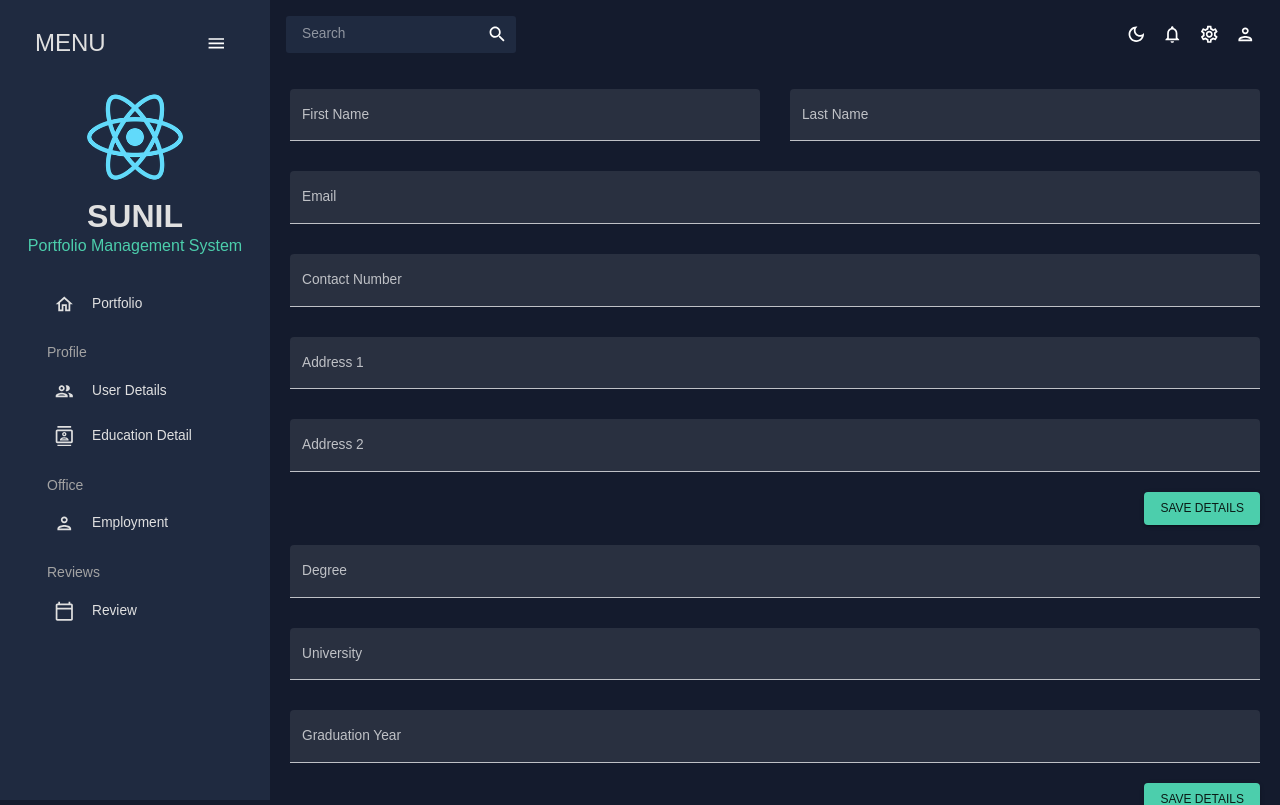
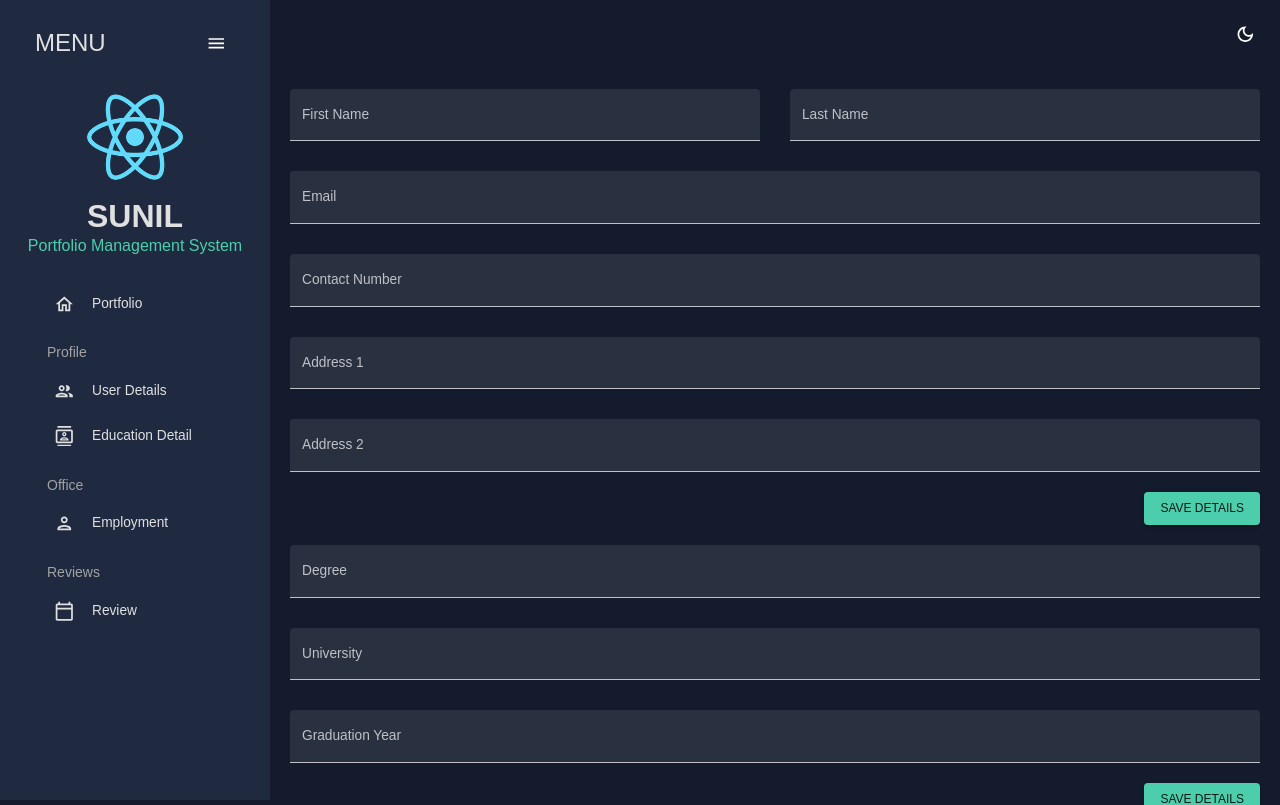
Before and after one commit to srpuce11/portfolio-management-system, a React (Create React App) app: page /reviews in a window 1280 px wide. Shown: the top 805 px of the page. Built offline with nearby package versions, Linux system fonts and the light colour scheme.

Commit message:
final-save

```diff
--- a/package.json
+++ b/package.json
@@ -24,11 +24,13 @@
     "@testing-library/user-event": "^13.5.0",
     "formik": "^2.4.3",
     "framer-motion": "^11.3.2",
+    "html2canvas": "^1.4.1",
     "react": "^18.3.1",
     "react-dom": "^18.3.1",
     "react-pro-sidebar": "^0.7.1",
     "react-router-dom": "^6.24.1",
     "react-scripts": "5.0.1",
+    "use-react-screenshot": "^4.0.0",
     "web-vitals": "^2.1.4",
     "yup": "^1.2.0"
   },
--- a/src/Routes/RouterModule.jsx
+++ b/src/Routes/RouterModule.jsx
@@ -16,13 +16,13 @@ import MainPage from "../pages/MainPage";
 
 const AppLayout = ({ children }) => {
   const location = useLocation();
-  const hideSidebarAndTopbar = location.pathname.startsWith("/main/");
+  const hideSidebar = location.pathname.startsWith("/main/");
 
   return (
     <div className="app">
-      {!hideSidebarAndTopbar && <Sidebar />}
+      {!hideSidebar && <Sidebar />}
       <main className="content">
-        {!hideSidebarAndTopbar && <Topbar />}
+        <Topbar />
         {children}
       </main>
     </div>
--- a/src/Routes/Topbar.jsx
+++ b/src/Routes/Topbar.jsx
@@ -23,10 +23,12 @@ const Topbar = () => {
         backgroundColor={colors.primary[400]}
         borderRadius="3px"
       >
-        <InputBase sx={{ ml: 2, flex: 1 }} placeholder="Search" />
-        <IconButton type="button" sx={{ p: 1 }}>
-            <SearchIcon/>
-        </IconButton>
+        {
+        //   <InputBase sx={{ ml: 2, flex: 1 }} placeholder="Search" />
+        // <IconButton type="button" sx={{ p: 1 }}>
+        //     <SearchIcon/>
+        // </IconButton>
+        }
       </Box>
         {/*ICONS*/ }
         <Box display="flex">
@@ -37,15 +39,16 @@ const Topbar = () => {
                     <LightModeOutlinedIcon/>
                 )}
             </IconButton>
-            <IconButton>
-                <NotificationsOutlinedIcon/>
-            </IconButton>
-            <IconButton>
-                <SettingsOutlinedIcon/>
-            </IconButton>
-            <IconButton>
-                <PersonOutlinedIcon/>
-            </IconButton>
+            {//<IconButton>
+              //  <NotificationsOutlinedIcon/>
+            // </IconButton>
+            // <IconButton>
+            //     <SettingsOutlinedIcon/>
+            // </IconButton>
+            // <IconButton>
+            //     <PersonOutlinedIcon/>
+            // </IconButton>
+              }
         </Box>
     </Box>
   );
--- a/src/pages/MainPage.jsx
+++ b/src/pages/MainPage.jsx
@@ -1,8 +1,9 @@
-import React from "react";
+import React, {useRef, useState}from "react";
 import { tokens } from "../Routes/theme";
 import { Box, useTheme } from "@mui/material";
 import { useParams } from "react-router-dom";
 import "./mainPage.css";
+import { useScreenshot } from 'use-react-screenshot'
 import {
   Container,
   Typography,
@@ -36,6 +37,15 @@ const MainPage = () => {
   const theme = useTheme();
   const colors = tokens(theme.palette.mode);
 
+  const ref = useRef(null)
+  const [image, takeScreenshot] = useScreenshot();
+  const [screenshotUrl, setScreenshotUrl] = useState(null);
+
+  const getImage = async () => {
+    const result = await takeScreenshot(ref.current);
+    setScreenshotUrl(result);
+  };
+
   const { firstName } = useParams();
   console.log("firstName from url:>>>", firstName, "<<<<");
   const userDetails = JSON.parse(localStorage.getItem("userDetails"));
@@ -55,7 +65,15 @@ const MainPage = () => {
     return <Typography variant="h5">User not found</Typography>;
   }
 
+  const myStyle={
+    width:'100%',
+    height:'100%',
+    };
   return (
+
+
+    <>
+    <div ref={ref}>
     <Container
       component={motion.div}
       initial={{ opacity: 0 }}
@@ -112,8 +130,26 @@ const MainPage = () => {
             <Typography>Years: {user.employmentDetails.years}</Typography>
           </StyledPaper>
         </AccordionDetails>
+
       </Accordion>
+
+
     </Container>
+    </div>
+    <div>
+    <button style={{ marginBottom: '10px' }} onClick={getImage}>
+      Take screenshot
+    </button>
+    {screenshotUrl && (
+      <div>
+        <a href={screenshotUrl} target="_blank" rel="noopener noreferrer">
+          Open Screenshot
+        </a>
+      </div>
+    )}
+  </div>
+
+  </>
   );
 };
 
--- a/src/pages/educationDetails.jsx
+++ b/src/pages/educationDetails.jsx
@@ -6,7 +6,7 @@ import { useNavigate } from "react-router-dom";
 const educationDetailsFields = [
   { name: "degree", label: "Degree", type: "text", gridColumn: "span 4" },
   { name: "university", label: "University", type: "text", gridColumn: "span 4" },
-  { name: "graduationYear", label: "Graduation Year", type: "text", gridColumn: "span 4" },
+  { name: "graduationYear", label: "Graduation Year", type: "number ", gridColumn: "span 4" },
 ];
 
 const educationDetailsSchema = yup.object().shape({
--- a/src/pages/employeeDetail.jsx
+++ b/src/pages/employeeDetail.jsx
@@ -6,13 +6,13 @@ import { useNavigate } from "react-router-dom";
 const employmentDetailsFields = [
   { name: "company", label: "Company", type: "text", gridColumn: "span 4" },
   { name: "position", label: "Position", type: "text", gridColumn: "span 4" },
-  { name: "years", label: "Years", type: "text", gridColumn: "span 4" },
+  { name: "years", label: "Years", type: "number", gridColumn: "span 4" },
 ];
 
 const employmentDetailsSchema = yup.object().shape({
-  company: yup.string().required("required"),
-  position: yup.string().required("required"),
-  years: yup.string().required("required"),
+  company: yup.string().required('Company name is required'),
+  position: yup.string().required('Position is required'),
+  years: yup.string().required('Years of experience is required'),
 });
 
 const EmploymentDetails = ({ onSubmit }) => {
--- a/src/pages/mainPage.css
+++ b/src/pages/mainPage.css
@@ -1,4 +1,9 @@
 .css-1fqm6np-MuiPaper-root-MuiAccordion-root {
-    background-color: #ba6f6f !important
+    background-color: #448e97 !important
 
 }
+
+.css-gpwtyt-MuiPaper-root {
+    background-color: #7dc4ca !important;
+    color: hsl(0, 25%, 2%) !important;
+}
--- a/src/pages/personalDetail.jsx
+++ b/src/pages/personalDetail.jsx
@@ -16,12 +16,12 @@ const personalDetailsFields = [
 ];
 
 const personalDetailsSchema = yup.object().shape({
-//   firstName: yup.string().required("required"),
-//   lastName: yup.string().required("required"),
+  firstName: yup.string().required("required"),
+  lastName: yup.string().required("required"),
   email: yup.string().email("invalid email").required("required"),
-//   contact: yup.string().matches(phoneRegExp, "Phone number is not valid").required("required"),
-//   address1: yup.string().required("required"),
-//   address2: yup.string().required("required"),
+  contact: yup.string().matches(phoneRegExp, "Phone number is not valid").required("required"),
+  address1: yup.string().required("required"),
+  address2: yup.string().required("required"),
 });
 
 const PersonalDetails = ({ onSubmit }) => {
```
Also changed, not shown: 1 other file (tests, documents, lock files or other folders).
